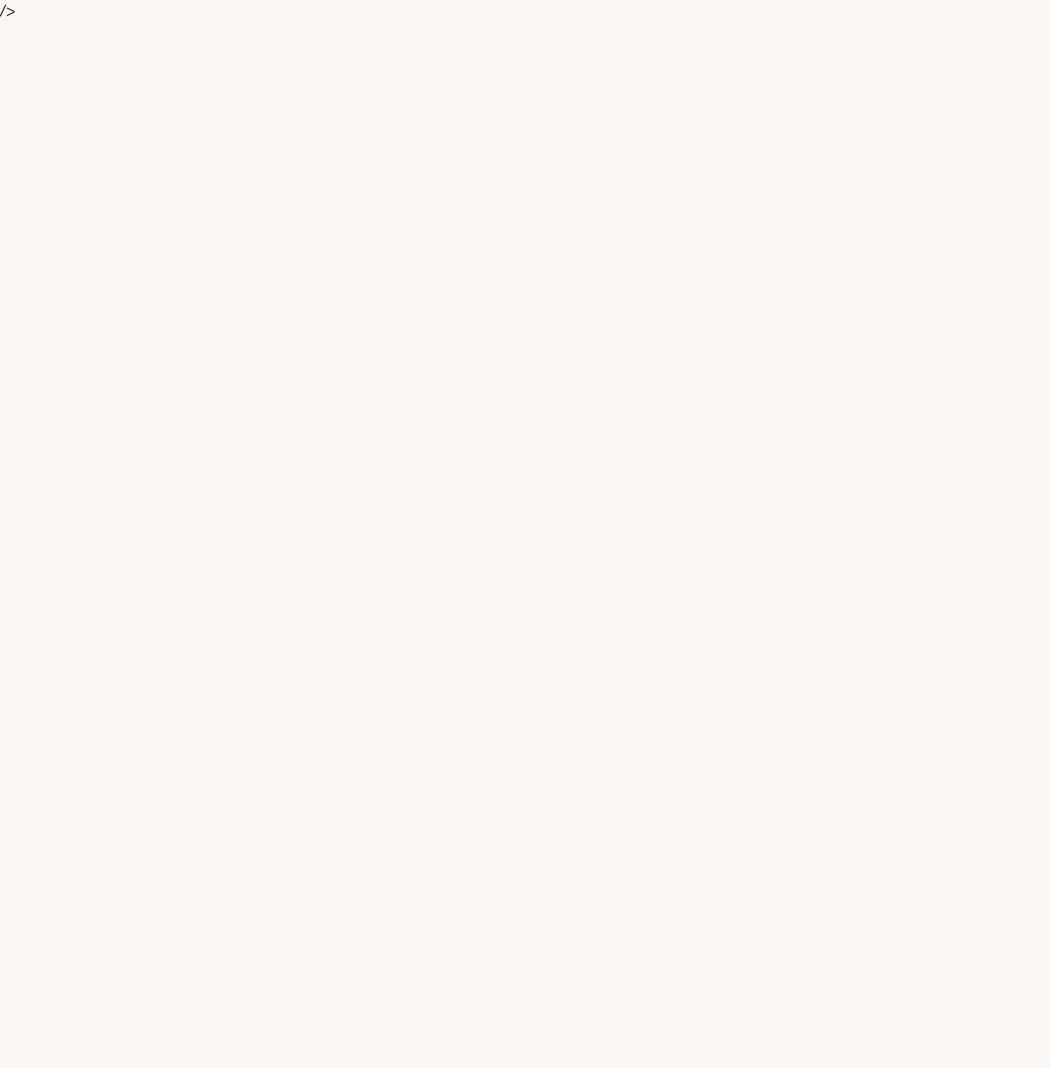
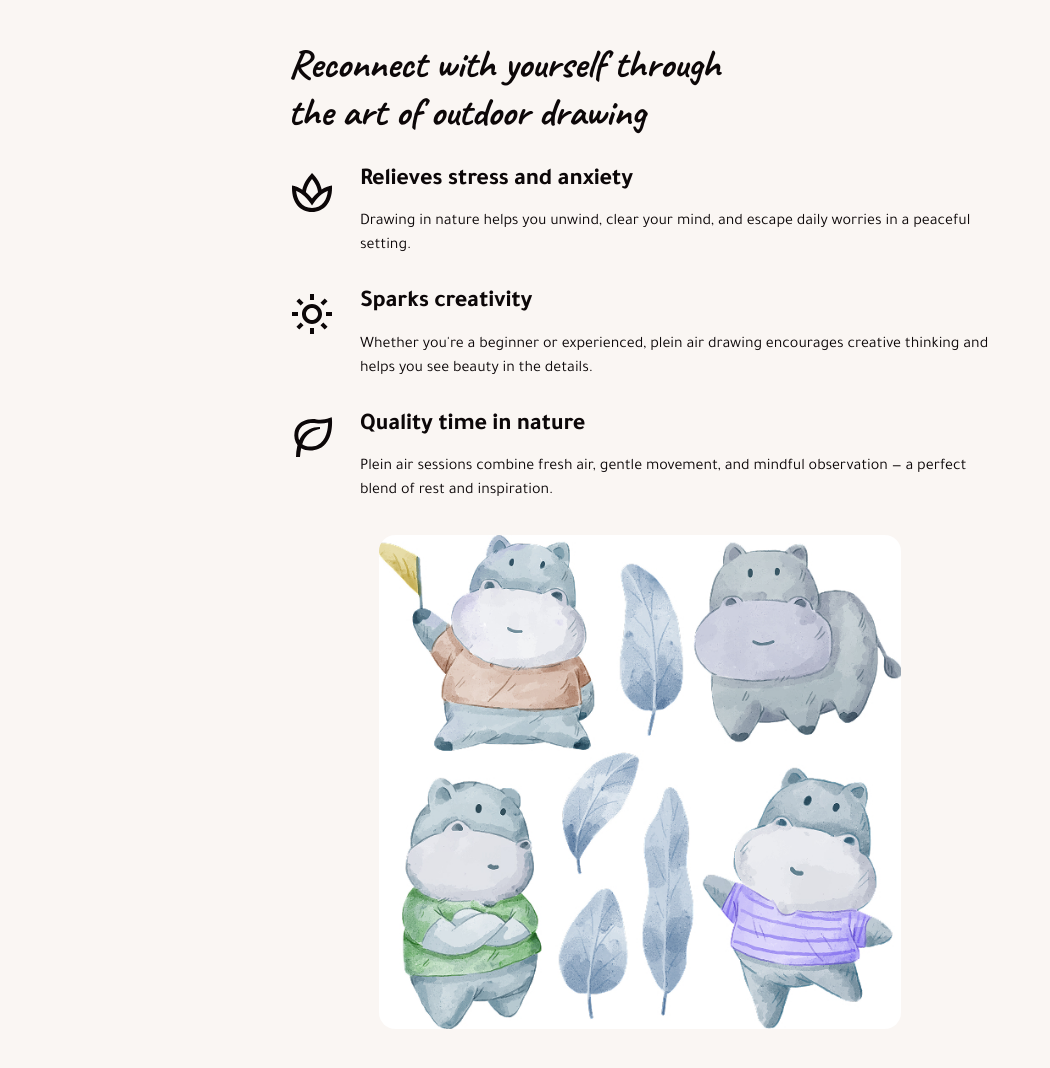
Before and after one commit to VladSKarpenko/first-team-experiance, a website: page src/index.html in a window 1280 px wide. Shown: the whole page, without its empty margins (0-1050 px from the left). Before the commit the page ends 800 px from the top, so only its background shows below. Drawn offline with nearby package versions, Linux system fonts and the light colour scheme; files that its build step writes are made by us from their sources.

Commit message:
add benefits section

```diff
--- a/src/css/benefits.css
+++ b/src/css/benefits.css
@@ -0,0 +1,74 @@
+.benefits-section {
+  padding: 40px 0;
+}
+@media only screen and (min-width: 1440px) {
+  .benefits-section {
+    padding: 112px 0;
+  }
+}
+.benefits-reverse {
+  display: flex;
+  flex-direction: column;
+}
+@media only screen and (min-width: 1440px) {
+  .benefits-reverse {
+    flex-direction: row-reverse;
+    gap: 80px;
+  }
+}
+.benefits-title {
+  font-family: 'Caveat', sans-serif;
+  font-weight: 700;
+  font-size: 40px;
+  line-height: 1.2;
+  letter-spacing: -0.01em;
+
+  margin-bottom: 32px;
+}
+@media only screen and (min-width: 768px) {
+  .benefits-title {
+    text-align: start;
+    width: 450px;
+  }
+}
+.benefits-list {
+  margin-bottom: 32px;
+}
+.benefits-item {
+  display: flex;
+  gap: 24px;
+}
+.benefits-item:not(:last-child) {
+  margin-bottom: 32px;
+}
+.benefits-icon {
+  flex-shrink: 0;
+}
+.benefits-text {
+}
+.benefits-subtitle {
+  font-weight: 700;
+  font-size: 24px;
+  line-height: 1.1;
+  letter-spacing: -0.01em;
+
+  margin-bottom: 16px;
+}
+.benefits-desc {
+  font-size: 16px;
+}
+.benefits-img {
+  border-radius: 16px;
+  max-width: 335px;
+  max-height: 317px;
+  width: 100%;
+  height: 100%;
+
+  margin: 0 auto;
+}
+@media only screen and (min-width: 768px) {
+  .benefits-img {
+    max-width: 522px;
+    max-height: 494px;
+  }
+}
--- a/src/partials/benefits.html
+++ b/src/partials/benefits.html
@@ -0,0 +1,58 @@
+<section class="benefits-section" id="benefits">
+  <div class="container">
+    <div class="benefits-reverse">
+      <div class="benefits-wrapper">
+        <h2 class="benefits-title title">
+          Reconnect with yourself through the art of outdoor drawing
+        </h2>
+        <ul class="benefits-list">
+          <li class="benefits-item">
+            <svg class="benefits-icon" width="48" height="48">
+              <use href="./img/icon/icons-sprite.svg#spa"></use>
+            </svg>
+            <div class="benefits-text">
+              <h3 class="benefits-subtitle">Relieves stress and anxiety</h3>
+              <p class="benefits-desc">
+                Drawing in nature helps you unwind, clear your mind, and escape
+                daily worries in a peaceful setting.
+              </p>
+            </div>
+          </li>
+          <li class="benefits-item">
+            <svg class="benefits-icon" width="48" height="48">
+              <use href="./img/icon/icons-sprite.svg#sun"></use>
+            </svg>
+            <div class="benefits-text">
+              <h3 class="benefits-subtitle">Sparks creativity</h3>
+              <p class="benefits-desc">
+                Whether you&#39;re a beginner or experienced, plein air drawing
+                encourages creative thinking and helps you see beauty in the
+                details.
+              </p>
+            </div>
+          </li>
+          <li class="benefits-item">
+            <svg class="benefits-icon" width="48" height="48">
+              <use href="./img/icon/icons-sprite.svg#leaf"></use>
+            </svg>
+            <div class="benefits-text">
+              <h3 class="benefits-subtitle">Quality time in nature</h3>
+              <p class="benefits-desc">
+                Plein air sessions combine fresh air, gentle movement, and
+                mindful observation — a perfect blend of rest and inspiration.
+              </p>
+            </div>
+          </li>
+        </ul>
+      </div>
+      <img
+        class="benefits-img"
+        src="./img/benefits/benefits.jpg"
+        srcset=""
+        alt="hippos"
+        width=""
+        height=""
+      />
+    </div>
+  </div>
+</section>
```
Also changed, not shown: src/index.html (+0 -1 lines).
